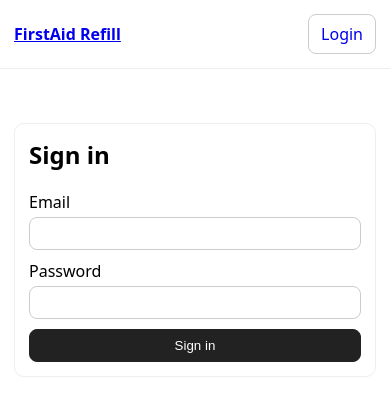
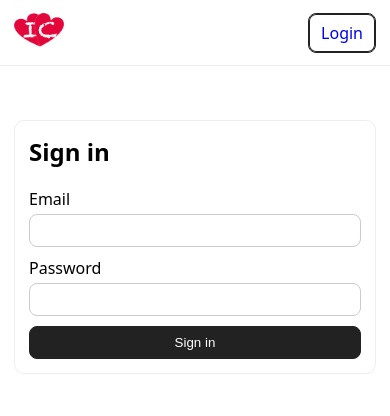
Before and after one commit to Anderson062887/first-aid-delivery-app, a React (Vite) app in the folder client/: page /login in a window 390 px wide. Shown: the top 416 px of the page. Built offline with nearby package versions, Linux system fonts and the light colour scheme; no server answers.

Commit message:
responsive nav

```diff
--- a/client/src/components/NavBar.jsx
+++ b/client/src/components/NavBar.jsx
@@ -1,55 +1,88 @@
-import { Link, NavLink } from 'react-router-dom'
+import { useState, useEffect } from 'react';
+import { Link, NavLink, useLocation } from 'react-router-dom';
 import { useAuth } from '../auth/AuthContext.jsx';
 
-const Nav =()=>{
-  const { user, logout } = useAuth();
+function RoleNav() {
+  const { user } = useAuth();
+  if (!user) return null;
 
-   if(user.roles.includes("admin")){
-    return(
-      <nav style={{ display:'flex', gap:8, flexWrap:'wrap' }}>
+  const isAdmin = (user.roles || []).includes('admin');
+
+  return (
+    <>
+      {isAdmin ? (
+        <>
           <NavLink to="/items" className="btn">Items</NavLink>
           <NavLink to="/reports" className="btn">Reports</NavLink>
-        {/* <NavLink to="/items/new" className="btn">New Item</NavLink> */}
           <NavLink to="/locations" className="btn">Locations</NavLink>
           <NavLink to="/boxes" className="btn">Boxes</NavLink>
           <NavLink to="/deliveries" className="btn">Deliveries</NavLink>
-        {/* <NavLink to="/deliveries/new" className="btn">New Delivery</NavLink> */}
           <NavLink to="/users" className="btn">Users</NavLink>
-        {/* <NavLink to="/users/new" className="btn">New User</NavLink> */}
           <NavLink to="/locations/new" className="btn">New Location</NavLink>
-
-      </nav>
-      )
-
-   }else{
-           return(
-      <nav style={{ display:'flex', gap:8, flexWrap:'wrap' }}>
+        </>
+      ) : (
+        <>
           <NavLink to="/locations" className="btn">Locations</NavLink>
           <NavLink to="/deliveries" className="btn">Deliveries</NavLink>
-      </nav>
-      )
-   }
-
+        </>
+      )}
+    </>
+  );
 }
 
 export default function NavBar() {
   const { user, logout } = useAuth();
+  const [open, setOpen] = useState(false);
+  const loc = useLocation();
+
+  // Close mobile menu on route change
+  useEffect(() => { setOpen(false); }, [loc.pathname]);
+
+  // Close mobile menu when resizing back to desktop
+  useEffect(() => {
+    function onResize() {
+      if (window.innerWidth > 1024 && open) setOpen(false);
+    }
+    window.addEventListener('resize', onResize);
+    return () => window.removeEventListener('resize', onResize);
+  }, [open]);
 
   return (
-    <header style={{ display:'flex', alignItems:'center', gap:12, padding:'var(--pad)', borderBottom:'1px solid #eee' }}>
-      <Link to="/"><strong>FirstAid Refill</strong></Link>
+    <header className="site-header">
+      <div className="brand">
+        <Link to="/" className="brand-link" aria-label="Home">
+          <img src="/logo.png" alt="Company logo" />
 
+        </Link>
+      </div>
 
-      {/* push user info/logout to the right */}
-      <div style={{ marginLeft:'auto', display:'flex', alignItems:'center', gap:8 }}>
+      <div className="header-right">
         {user ? (
           <>
-          <Nav />
-            <span style={{ opacity:.8 }}>Hi, {user.name}</span>
-            <button className="btn" onClick={logout}>Logout</button>
+            {/* Collapsible nav (sits on the right with user controls) */}
+            <nav className={`nav-links ${open ? 'open' : ''}`} aria-label="Primary">
+              <RoleNav />
+            </nav>
+
+            <span className="user-greet">Hi, {user.name}</span>
+            <button className="btn logout" onClick={logout}>Logout</button>
           </>
         ) : (
           <NavLink to="/login" className="btn">Login</NavLink>
+        )}
+
+        {/* Hamburger */}
+        {user && (
+          <button
+            className="nav-toggle"
+            aria-label="Toggle navigation"
+            aria-expanded={open ? 'true' : 'false'}
+            onClick={() => setOpen(o => !o)}
+          >
+            <span className="bar" />
+            <span className="bar" />
+            <span className="bar" />
+          </button>
         )}
       </div>
     </header>
@@ -60,23 +93,60 @@ export default function NavBar() {
 
 
 
-// export default function NavBar(){
-//   return (
-//     <header>
-//       <Link to="/"><strong>FirstAid Refill</strong></Link>
-//       <nav>
+// import { Link, NavLink } from 'react-router-dom'
+// import { useAuth } from '../auth/AuthContext.jsx';
+
+// const Nav =()=>{
+//   const { user, logout } = useAuth();
+
+//    if(user.roles.includes("admin")){
+//     return(
+//       <nav style={{ display:'flex', gap:8, flexWrap:'wrap' }}>
 //         <NavLink to="/items" className="btn">Items</NavLink>
-//         <NavLink to="/items/new" className="btn">New Item</NavLink>
+//         <NavLink to="/reports" className="btn">Reports</NavLink>
+//         {/* <NavLink to="/items/new" className="btn">New Item</NavLink> */}
 //         <NavLink to="/locations" className="btn">Locations</NavLink>
 //         <NavLink to="/boxes" className="btn">Boxes</NavLink>
 //         <NavLink to="/deliveries" className="btn">Deliveries</NavLink>
-//         <NavLink to="/deliveries/new" className="btn">New Delivery</NavLink>
-//           <NavLink to="/users" className="btn">Users</NavLink>
-//           <NavLink to="/users/new" className="btn">New User</NavLink>
-//           <NavLink to="/locations/new" className="btn">New Location</NavLink>
-//           {/* <NavLink to="/visits/start">Start Visit</NavLink> */}
+//         {/* <NavLink to="/deliveries/new" className="btn">New Delivery</NavLink> */}
+//         <NavLink to="/users" className="btn">Users</NavLink>
+//         {/* <NavLink to="/users/new" className="btn">New User</NavLink> */}
+//         <NavLink to="/locations/new" className="btn">New Location</NavLink>
 
 //       </nav>
+//       )
+
+//    }else{
+//            return(
+//       <nav style={{ display:'flex', gap:8, flexWrap:'wrap' }}>
+//         <NavLink to="/locations" className="btn">Locations</NavLink>
+//         <NavLink to="/deliveries" className="btn">Deliveries</NavLink>
+//       </nav>
+//       )
+//    }
+
+// }
+
+// export default function NavBar() {
+//   const { user, logout } = useAuth();
+
+//   return (
+//     <header style={{ display:'flex', alignItems:'center', gap:12, padding:'var(--pad)', borderBottom:'1px solid #eee' }}>
+//       <Link to="/"><strong>FirstAid Refill</strong></Link>
+
+
+//       {/* push user info/logout to the right */}
+//       <div style={{ marginLeft:'auto', display:'flex', alignItems:'center', gap:8 }}>
+//         {user ? (
+//           <>
+//           <Nav />
+//             <span style={{ opacity:.8 }}>Hi, {user.name}</span>
+//             <button className="btn" onClick={logout}>Logout</button>
+//           </>
+//         ) : (
+//           <NavLink to="/login" className="btn">Login</NavLink>
+//         )}
+//       </div>
 //     </header>
-//   )
+//   );
 // }
--- a/client/src/styles.css
+++ b/client/src/styles.css
@@ -51,9 +51,14 @@ nav a { margin-right: 10px; text-decoration:none; color:#333 }
   flex: 1 1 calc(33.333% - var(--gap));  /* 3 columns */
   min-width: 0;                           /* prevent overflow */
 }
+.brand{
+  max-width: 60px;
+  max-height: 50px;
+}
 
-
-
+.brand-link img{
+  max-width: 100%;
+}
 
 
 
@@ -65,6 +70,26 @@ nav a { margin-right: 10px; text-decoration:none; color:#333 }
 @media (max-width: 600px) {
   .row.responsive-3 > * {
     flex: 1 1 100%;                       /* 1 column */
+  }
+  .table.items-table {
+    display: block;             /* Allow it to shrink within container */
+    overflow-x: auto;           /* Enable horizontal scroll if still too wide */
+    border-collapse: collapse;
+    width: 100%;
+  }
+
+  .table.items-table td,
+  .table.items-table th {
+    padding: 4px 6px;           /* Smaller padding */
+    font-size: 0.85rem;         /* Slightly smaller text */
+    word-break: break-word;     /* Prevent long strings from overflowing */
+  }
+
+  .table.items-table td {
+    max-width: 280;           /* Constrain cell width */
+    white-space: nowrap;        /* Keep short fields on one line */
+    overflow: hidden;
+    text-overflow: ellipsis;    /* Show … if it overflows */
   }
 }
 
@@ -272,3 +297,156 @@ nav a { margin-right: 10px; text-decoration:none; color:#333 }
   border: 1px solid #eee;
   border-radius: 6px;
 }
+
+/* nav bar styles */
+
+/* Responsive header + nav */
+.site-header {
+  position: sticky; top: 0; z-index: 1000;
+  display: flex; align-items: center; justify-content: space-between;
+  gap: var(--gap); padding: var(--pad);
+  border-bottom: 1px solid #eee; background: #fff;
+}
+
+.brand-link { text-decoration: none; color: #222; }
+
+/* Right side (user + logout + burger) */
+.header-right { display: flex; align-items: center; gap: 8px; }
+.user-greet { opacity: .8; }
+.btn.logout { white-space: nowrap; }
+
+/* Desktop links row */
+.nav-links { display: flex; flex-wrap: wrap; gap: 8px; }
+.nav-links .btn { text-decoration: none; }
+
+/* Burger button (hidden on desktop) */
+.nav-toggle {
+  display: none;
+  width: 40px; height: 32px;
+  border: 1px solid #ddd; border-radius: 8px; background: #fff;
+  align-items: center; justify-content: center; gap: 4px;
+  cursor: pointer; padding: 6px 8px;
+}
+.nav-toggle .bar { display: block; width: 18px; height: 2px; background: #222; }
+
+/* Mobile */
+@media (max-width: 720px) {
+  /* show burger */
+  .nav-toggle { display: inline-flex; }
+
+  /* stack links in a slide-down panel */
+  .nav-links {
+    position: absolute; left: 0; right: 0;
+    top: calc(56px + 1px);
+    display: none; flex-direction: column; gap: 8px;
+    background: #fff; border-bottom: 1px solid #eee;
+    padding: var(--pad);
+  }
+  .nav-links.open { display: flex; }
+
+  .site-header { padding: 10px var(--pad); }
+}
+
+/* Optional: highlight active route */
+a.active.btn { border-color: #222; box-shadow: inset 0 0 0 1px #222; }
+
+
+.brand-link {
+  display: inline-flex;
+  align-items: center;
+  gap: 8px;
+  text-decoration: none;
+  color: inherit;
+}
+.brand-link img {
+  width: 50px;
+  height: 40px;
+  object-fit: contain;
+  border-radius: 4px;
+  /* border: 1px solid #eee; */
+}
+
+/* Right cluster: nav + user + hamburger */
+.header-right {
+  margin-left: auto;
+  display: flex;
+  align-items: center;
+  gap: 8px;
+}
+
+/* Links row (desktop) */
+.nav-links {
+  display: inline-flex;
+  gap: 8px;
+  white-space: nowrap;   /* avoid wrapping on desktop */
+}
+
+/* Active nav highlight */
+.nav-links .btn.active {
+  border-color: #222;
+  box-shadow: inset 0 0 0 1px #222;
+}
+
+/* Greeting and logout */
+.user-greet { opacity: .8; }
+
+/* Hamburger (hidden on desktop) */
+.nav-toggle {
+  display: none;
+  width: 36px;
+  height: 32px;
+  border: 1px solid #ccc;
+  border-radius: 8px;
+  background: #fff;
+  align-items: center;
+  justify-content: center;
+  padding: 0 6px;
+  cursor: pointer;
+}
+.nav-toggle .bar {
+  display: block;
+  width: 100%;
+  height: 2px;
+  background: #333;
+  margin: 4px 0;
+  border-radius: 2px;
+}
+
+/* --------- Responsive behavior ---------- */
+@media (max-width: 1024px) {
+  /* Hide the inline nav row; show hamburger instead */
+  .nav-links {
+    display: none;
+  }
+  .nav-links.open {
+    /* Mobile dropdown */
+    display: grid;
+    gap: 8px;
+    position: absolute;
+    left: 0;
+    right: 0;
+    top: calc(100% - 1px);
+    padding: 10px var(--pad);
+    background: #fff;
+    border-bottom: 1px solid #eee;
+    box-shadow: 0 6px 16px rgba(0,0,0,.06);
+  }
+
+  .nav-toggle { display: inline-flex; }
+
+  /* Username inline can be hidden if you prefer only in dropdown:
+     uncomment next line to hide on mobile */
+  /* .user-greet { display: none; } */
+}
+
+/* Keep anchor buttons from underlining anywhere */
+a.btn { text-decoration: none; }
+
+/* Optional: if the row still gets cramped around ~1100px,
+   allow subtle horizontal scroll for the link row on desktop */
+@media (min-width: 1025px) {
+  .nav-links {
+    overflow-x: auto;
+    -webkit-overflow-scrolling: touch;
+  }
+}
```
Also changed, not shown: 1 other file (tests, documents, lock files or other folders). Lines whose indentation alone changed are shown as unchanged.
